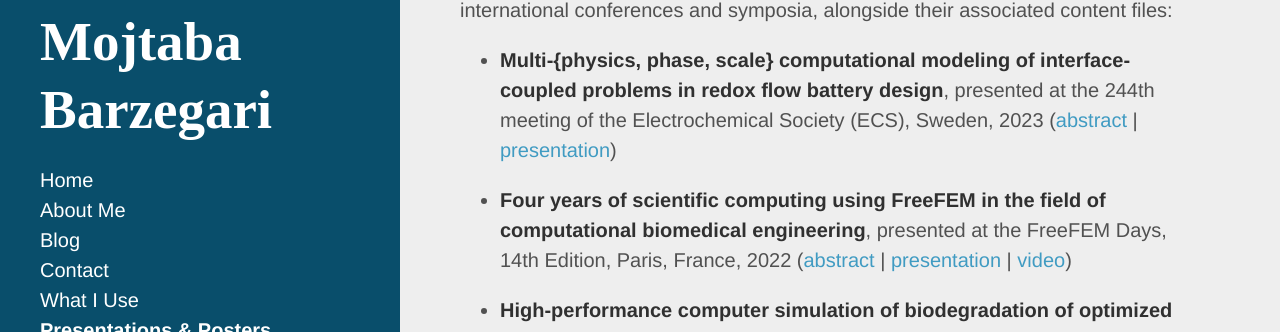
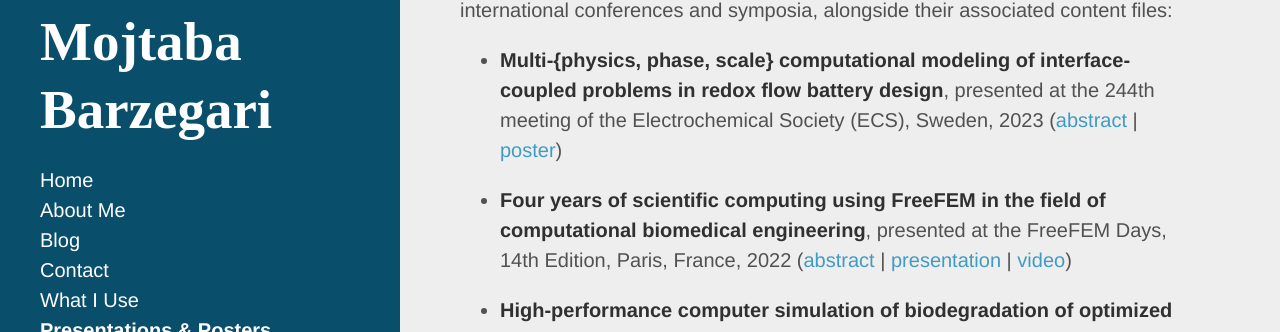
Before and after one commit to mbarzegary/mbarzegary.github.io, a Jekyll site: the page built from presentations.md, in a window 1280 px wide and 900 px high. Shown: the part 175-507 px from the top of the window. Built offline with Jekyll 4.4.1, drawn with Linux system fonts in a browser that asks for light colours; nearby versions of some CDN libraries; some web fonts are replaced.

Commit message:
fix a mistake on presentation page

```diff
--- a/presentations.md
+++ b/presentations.md
@@ -7,7 +7,7 @@ Here, I keep a list of my presentations and posters, presented at various intern
 
 <!-- ## As the presenter (main author) -->
 
-* **Multi-{physics, phase, scale} computational modeling of interface-coupled problems in redox flow battery design**, presented at the 244th meeting of the Electrochemical Society (ECS), Sweden, 2023 ([abstract](/public/files/ecs244-abstract.pdf) \| [presentation](/public/files/ecs244-poster.pdf))
+* **Multi-{physics, phase, scale} computational modeling of interface-coupled problems in redox flow battery design**, presented at the 244th meeting of the Electrochemical Society (ECS), Sweden, 2023 ([abstract](/public/files/ecs244-abstract.pdf) \| [poster](/public/files/ecs244-poster.pdf))
 
 
 * **Four years of scientific computing using FreeFEM in the field of computational biomedical engineering**, presented at the FreeFEM Days, 14th Edition, Paris, France, 2022 ([abstract](/public/files/freefem2022-abstract.pdf) \| [presentation](/public/files/freefem2022-presentation.pdf) \| [video](https://www.youtube.com/watch?v=V5Alj9iNoU4))
```
